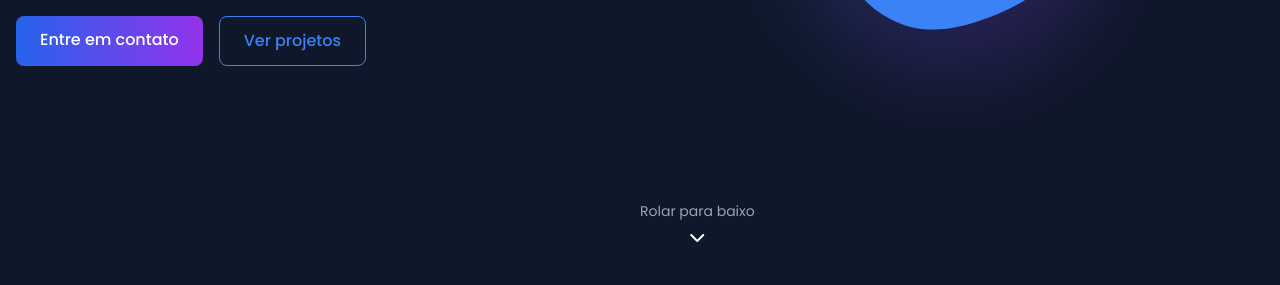
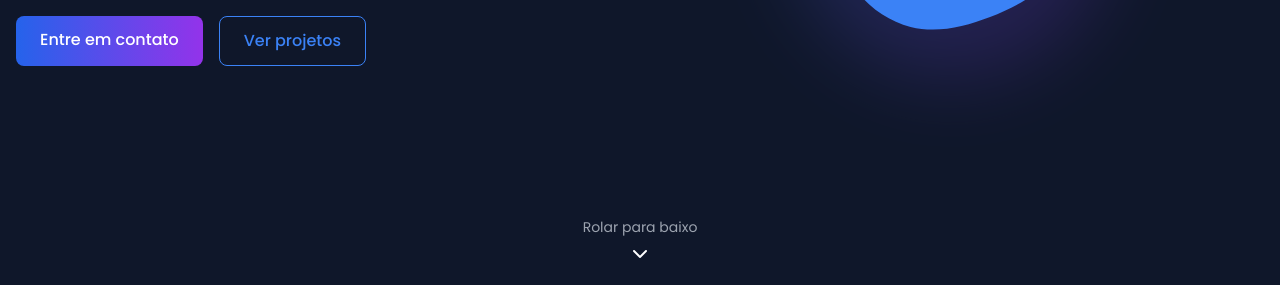
Before and after one commit to Ismagold67/newPort, a plain HTML site: page index.html in a window 1280 px wide. Shown: the part 515-800 px from the top of the page. Drawn offline with nearby package versions, Linux system fonts and the light colour scheme.

Commit message:
Update index.html

```diff
--- a/index.html
+++ b/index.html
@@ -158,7 +158,7 @@
                 </div>
             </div>
         </div>
-        <div class="absolute bottom-10 left-1/2 transform -translate-x-1/2 text-white scroll-down">
+        <div class="absolute bottom-6 inset-x-0 flex justify-center text-white scroll-down px-4">
             <a href="#about" class="flex flex-col items-center">
                 <span class="text-sm text-gray-400 mb-2">Rolar para baixo</span>
                 <i class="fas fa-chevron-down"></i>
```
